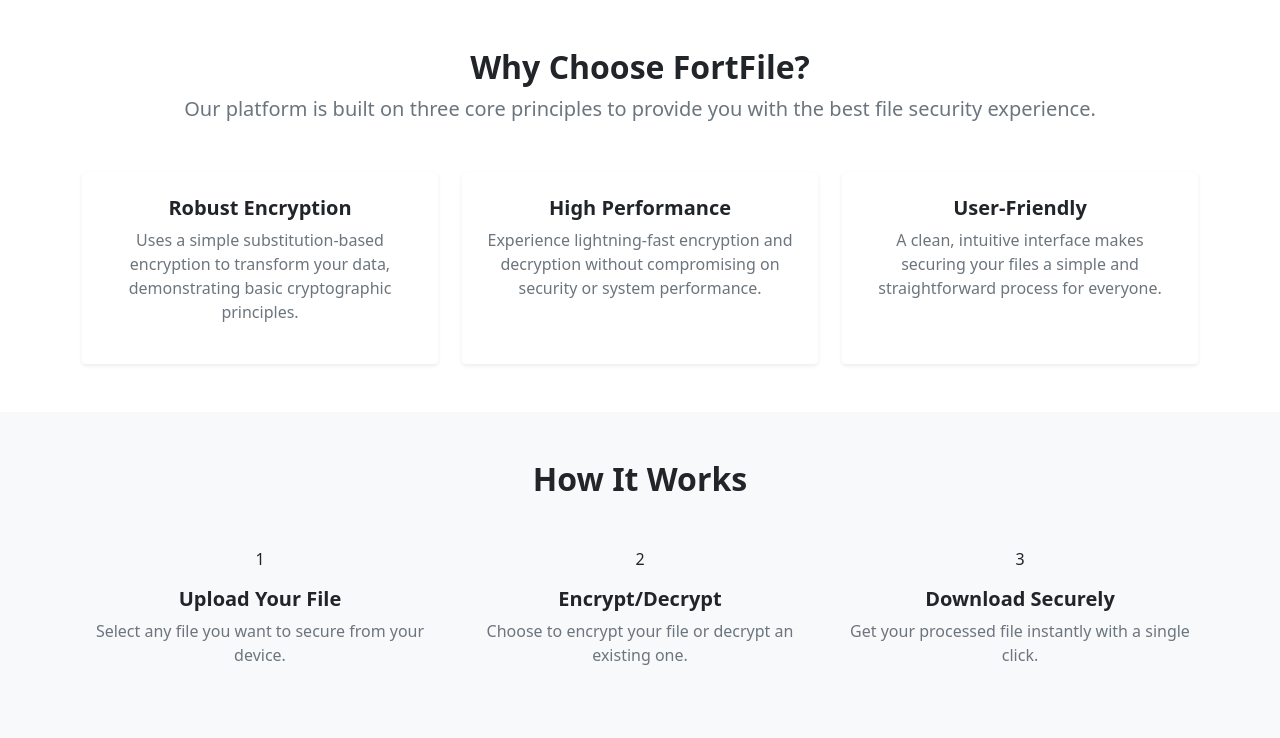
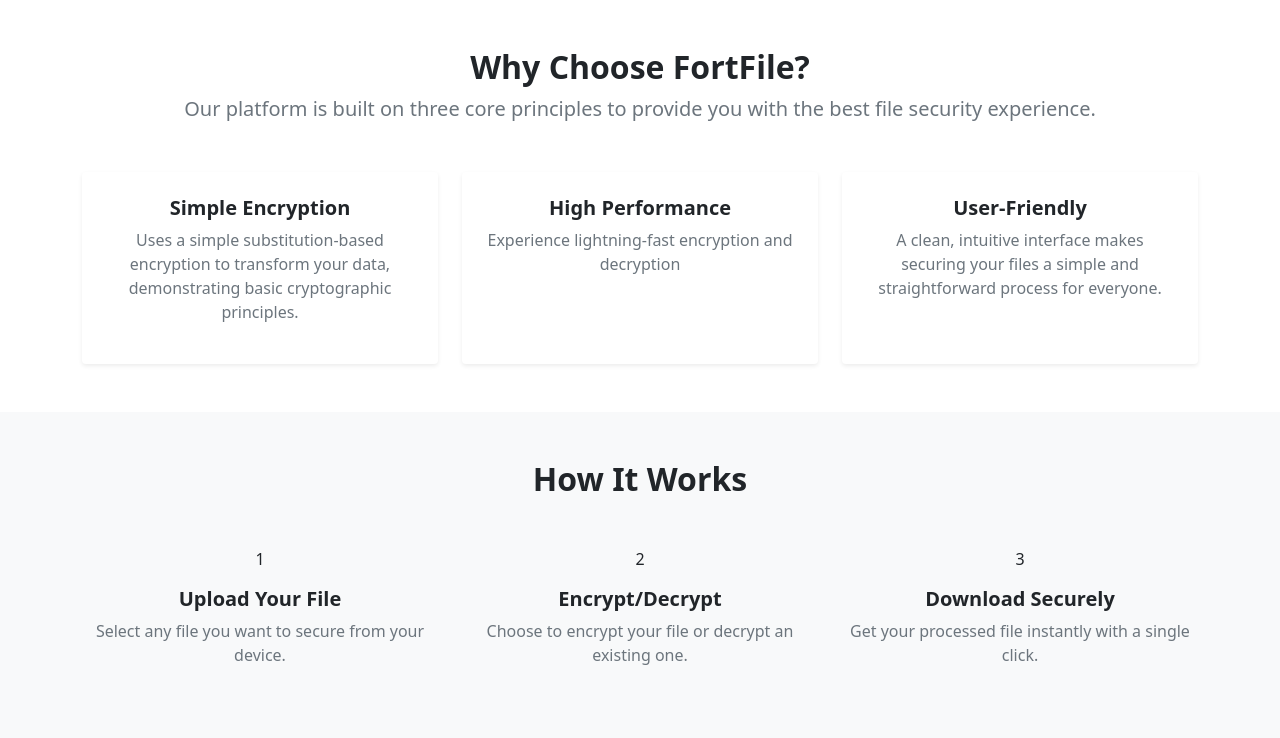
Before and after one commit to Sridh4r/file-encryption-tool, a Flask app: page /index in a window 1280 px wide. Shown: the part 300-1038 px from the top of the page. Run offline with Flask 3, Linux system fonts and the light colour scheme.

Commit message:
updated some info

```diff
--- a/templates/index.html
+++ b/templates/index.html
@@ -19,7 +19,7 @@
                     <div class="card h-100 text-center shadow-sm border-0">
                         <div class="card-body p-4">
 
-                            <h3 class="h5 fw-bold">Robust Encryption</h3>
+                            <h3 class="h5 fw-bold">Simple Encryption</h3>
                             <p class="text-muted">Uses a simple substitution-based encryption to transform your data, demonstrating basic cryptographic principles.</p>
                         </div>
                     </div>
@@ -29,7 +29,7 @@
                         <div class="card-body p-4">
 
                             <h3 class="h5 fw-bold">High Performance</h3>
-                            <p class="text-muted">Experience lightning-fast encryption and decryption without compromising on security or system performance.</p>
+                            <p class="text-muted">Experience lightning-fast encryption and decryption </p>
                         </div>
                     </div>
                 </div>
```
